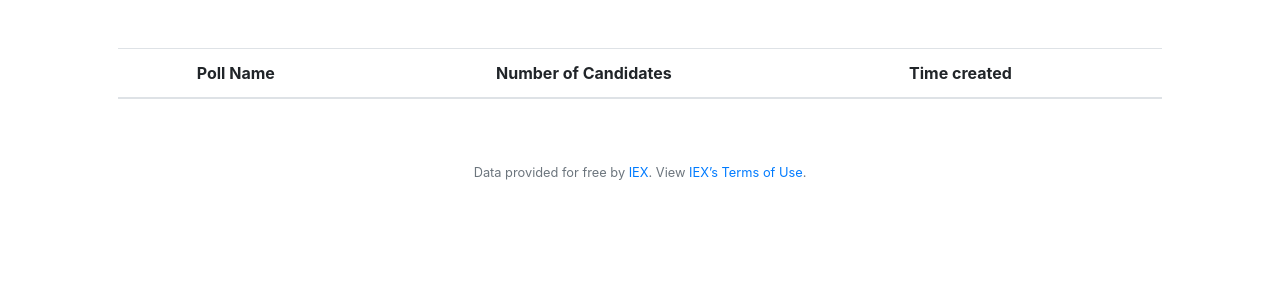
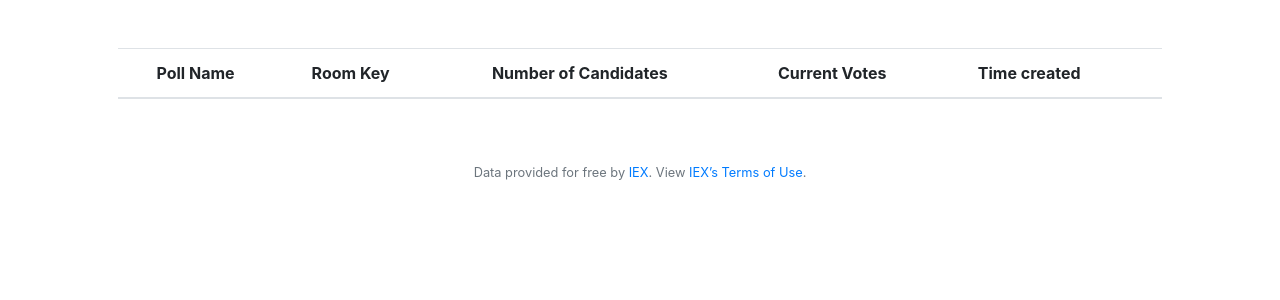
Before and after one commit to MapleLeaves-7/CS50-2021-Vote, a Flask app: page /active-polls in a window 1280 px wide. Shown: the part 64-364 px from the top of the page. Run offline with Flask 2, Linux system fonts and the light colour scheme; a user stored in the database is signed in; data comes from the database, SQL or seed files in the repository; lists and menus that the app fills with data are empty.

Commit message:
Update to include roomkey details

```diff
--- a/website/templates/active_polls.html
+++ b/website/templates/active_polls.html
@@ -10,7 +10,9 @@ Active Polls
     <thead>
         <tr>
             <th>Poll Name</th>
+            <th>Room Key</th>
             <th>Number of Candidates</th>
+            <th>Current Votes</th>
             <th>Time created</th>
             <th></th>
         </tr>
@@ -19,7 +21,9 @@ Active Polls
     {% for poll in polls %}
         <tr>
             <td>{{ poll.name }}</td>
+            <td>{{ poll.roomkey }}</td>
             <td>{{ poll.num_candidates}}</td>
+            <td>{{ poll.num_votes }}</td>
             <td>{{ poll.time_created }}</td>
             <td>
                 <form method="post" action="/closed-polls">
```
